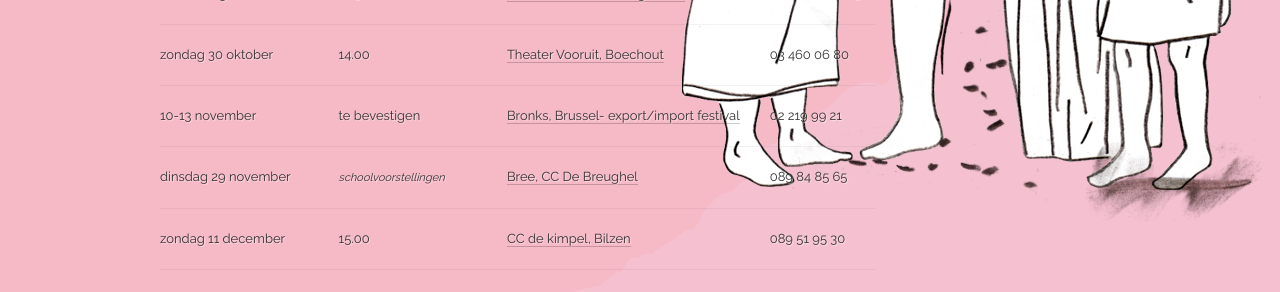
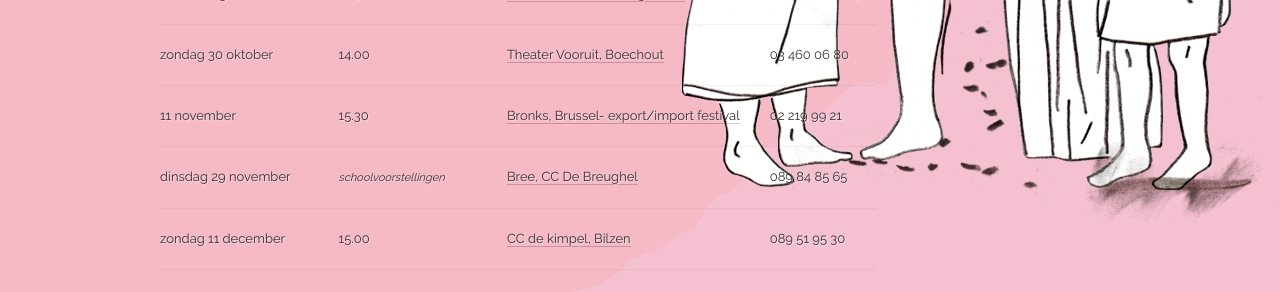
Before and after one commit to ciebarbarie/ciebarbarie, a Jekyll site: the page built from voorstellingen/wa-wilder-man.md, in a window 1280 px wide and 900 px high, scrolled down 2135 px. Shown: the part 152-444 px from the top of the window. Built offline with Jekyll 4.4.1, drawn with Linux system fonts in a browser that asks for light colours; nearby versions of some CDN libraries; some web fonts are replaced; library files that are not in the unit come from our copies.

Commit message:
Update wa-wilder-man.md

```diff
--- a/voorstellingen/wa-wilder-man.md
+++ b/voorstellingen/wa-wilder-man.md
@@ -57,7 +57,7 @@
 <table class="speellijst">
 <tr><td>donderdag 20 oktober</td><td>14.30</td><td><a href="http://www.grandtheatregroningen.nl/">Grand Theater, Groningen, NL</a></td><td>0031 50 368 0368</td></tr>
 <tr><td>zondag 30 oktober</td><td>14.00</td><td><a href="https://www.boechout.be/vooruit">Theater Vooruit, Boechout</a></td><td>03 460 06 80</td></tr>
-<tr><td>10-13 november</td><td>te bevestigen</td><td><a href="http://www.bronks.be/nl/f265/export-import-festival-2016">Bronks, Brussel- export/import festival</a></td><td>02 219 99 21</td></tr>
+<tr><td>11 november</td><td>15.30</td><td><a href="http://www.bronks.be/nl/f265/export-import-festival-2016">Bronks, Brussel- export/import festival</a></td><td>02 219 99 21</td></tr>
 <tr><td>dinsdag 29 november</td><td><small>schoolvoorstellingen</small></td><td><a href="http://www.debreughel.be">Bree, CC De Breughel</a></td><td>089 84 85 65</td></tr>
 <tr><td>zondag 11 december</td><td>15.00</td><td><a href="http://www.dekimpel.be">CC de kimpel, Bilzen</a></td><td>089 51 95 30</td></tr>
 <tr><td>maandag 12 december</td><td><small>schoolvoorstellingen</small></td><td><a href="http://www.hetbolwerk.be">CC Het Bolwerk, Vilvoorde</a></td><td>02 255 46 90</td></tr>
```
